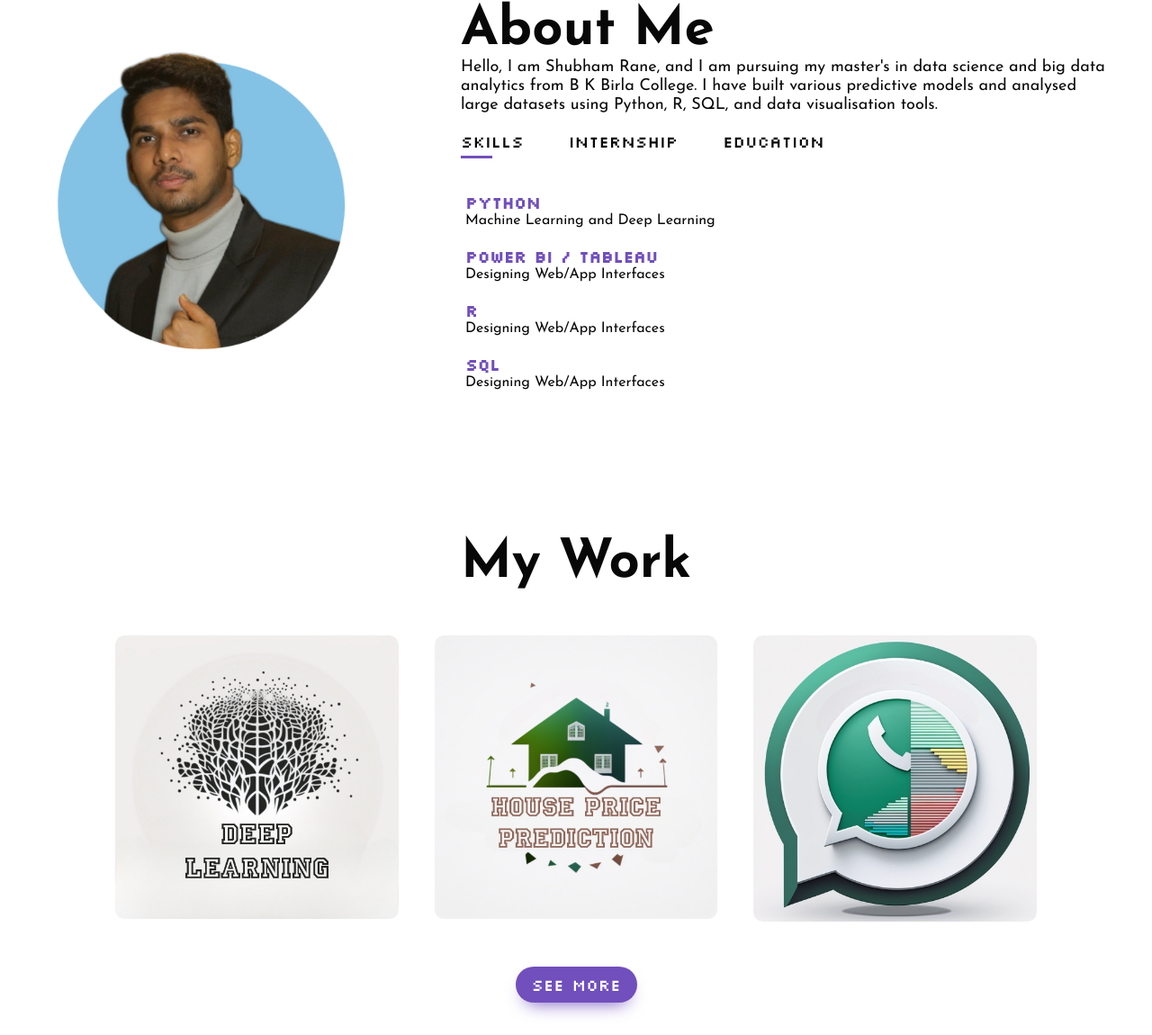
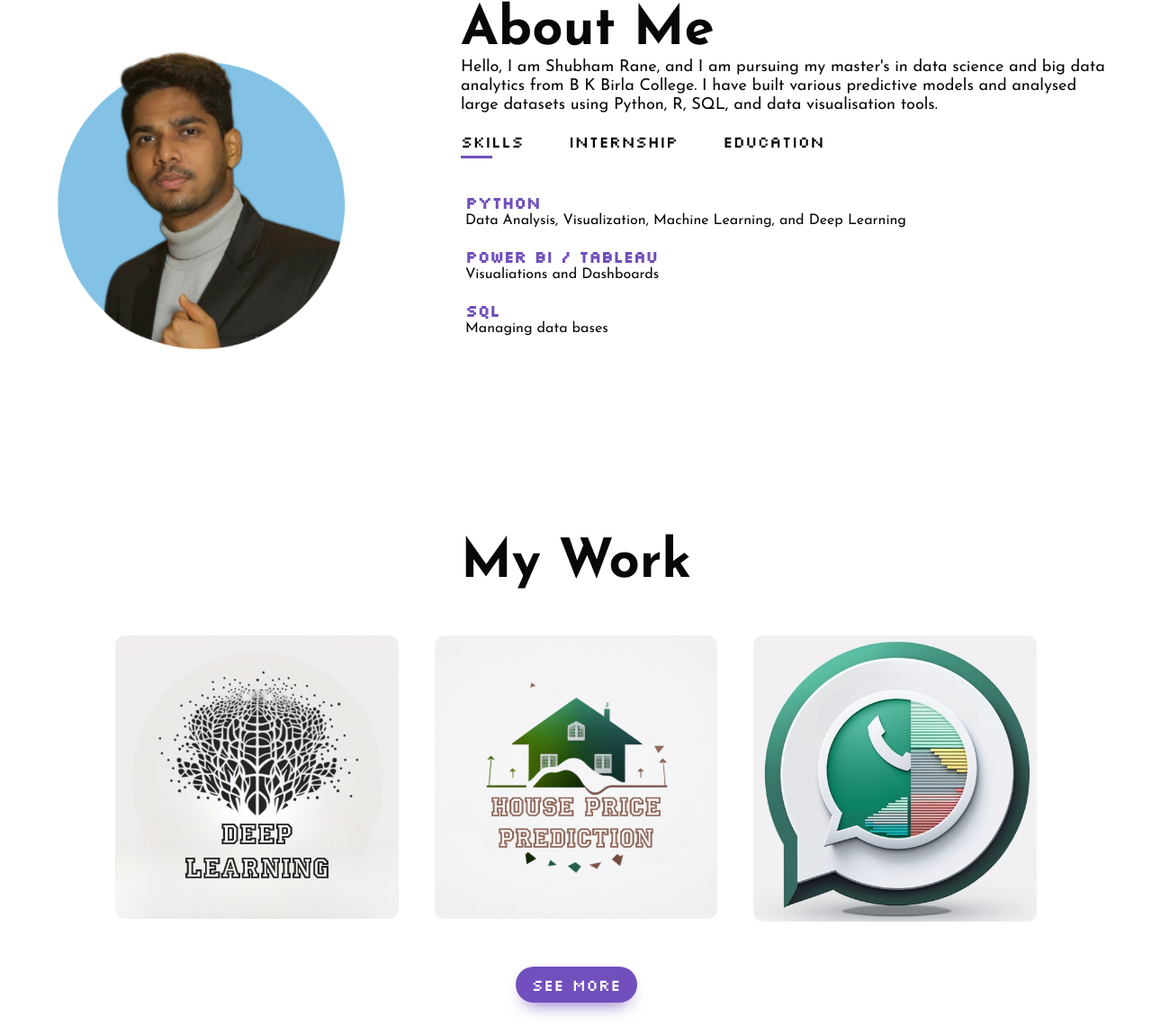
Before and after one commit to shubhamrane29/portfolio, a plain HTML site: page index.html in a window 1280 px wide. Shown: the part 876-2026 px from the top of the page at 90% size. Drawn offline with Linux system fonts and the light colour scheme.

Commit message:
Skills Update

```diff
--- a/index.html
+++ b/index.html
@@ -54,13 +54,11 @@
                 </div>
                 <div class="tab-contents active-tab" id="skills">
                     <ul>
-                        <li><span>Python</span><br>Machine Learning and Deep Learning</li>
+                        <li><span>Python</span><br>Data Analysis, Visualization, Machine Learning, and Deep Learning</li>
 
-                        <li><span>Power BI / Tableau</span><br>Designing Web/App Interfaces</li>
+                        <li><span>Power BI / Tableau</span><br>Visualiations and Dashboards</li>
 
-                        <li><span>R</span><br>Designing Web/App Interfaces</li>
-
-                        <li><span>SQL</span><br>Designing Web/App Interfaces</li>
+                        <li><span>SQL</span><br>Managing data bases</li>
                     </ul>
                 </div>
 
@@ -128,10 +126,9 @@
                     <div class="social-icons">
                         <a href="https://www.linkedin.com/in/shubhamrane29/"><i class="fa-brands fa-linkedin"></i></a>
                         <a href="https://medium.com/@shubhwrites"><i class="fa-brands fa-medium"></i></a>
-                        <a href="https://www.instagram.com/booksnhustle/"><i class="fa-brands fa-instagram"></i></a>
                         <a href="https://github.com/shubhamrane29"><i class="fa-brands fa-github"></i></a>
                     </div>
-                    <a href="images/Shubham_Rane_Resume.pdf" download class="nav-button see-more resume-btn"><i class="fa-solid fa-download"></i> Resume</a>
+                    <a href="" class="nav-button see-more resume-btn"><i class="fa-solid fa-download"></i> Resume</a>
                 </div>
                 <div class="contact-right">
                     <form action="https://formsubmit.co/shubhrane2911@gmail.com" method="POST">
```
